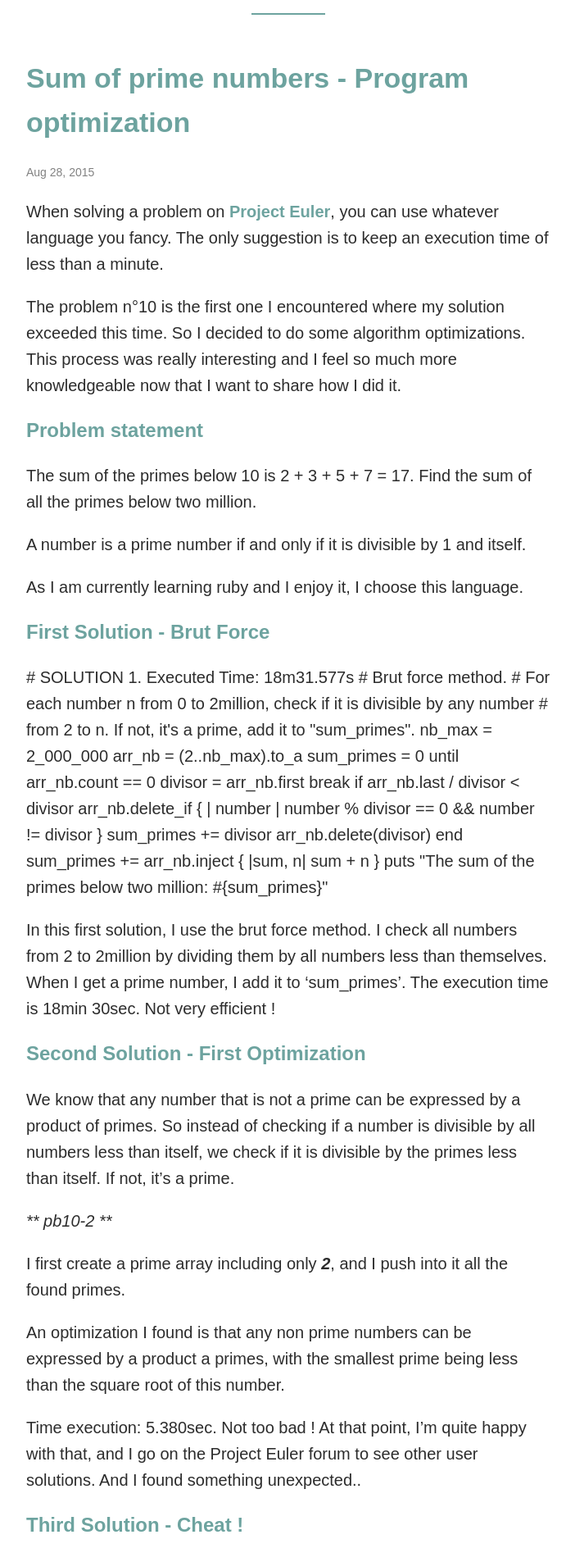
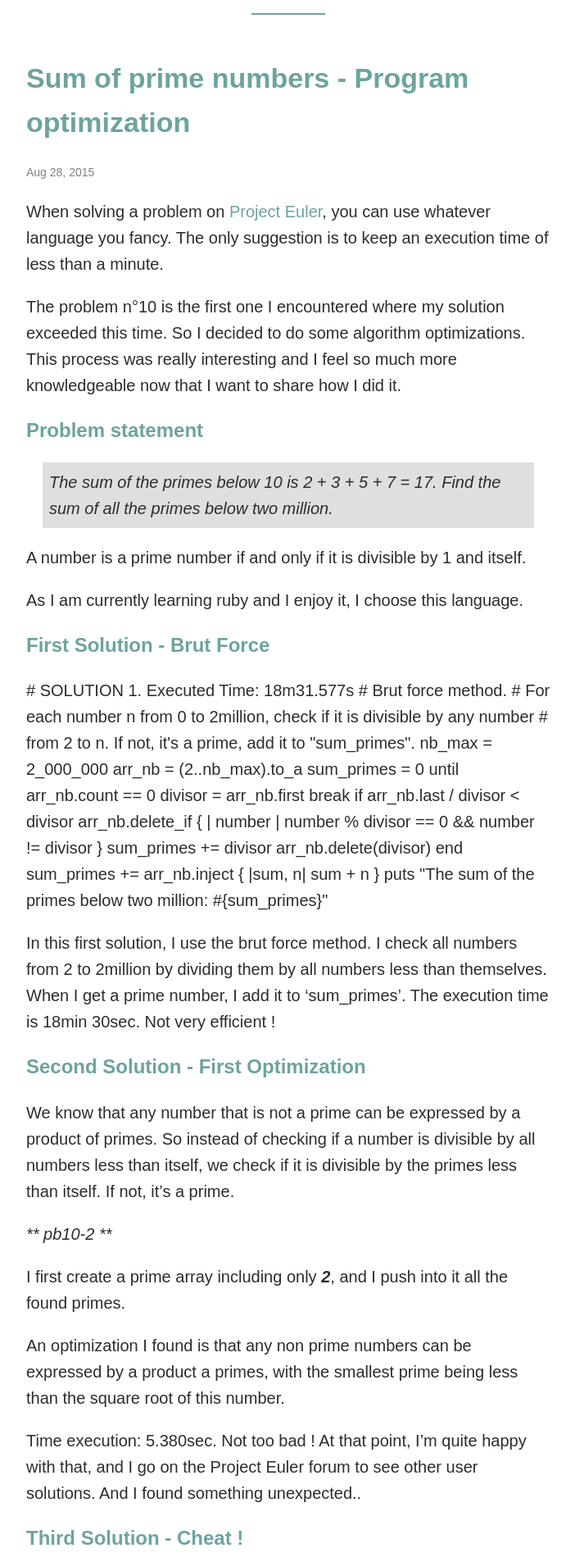
Before and after one commit to florianmainguy/florianmainguy.github.io, a Jekyll site: the page built from _posts/2015-08-28-sum-of-prime-numbers-program-optimization.markdown, in a window 1280 px wide. Shown: the part 303-2208 px from the top of the page at 82% size, without its empty margins (288-990 px from the left). Built offline with Jekyll 4.4.1, drawn with Linux system fonts in a browser that asks for light colours.

Commit message:
Post sum of primes

```diff
--- a/_sass/_base.scss
+++ b/_sass/_base.scss
@@ -25,7 +25,7 @@
   a:hover {
      COLOR: #2A6B6A}
 .post a {
-    font-weight: bold;
+
 }
 
 HR {
--- a/_sass/_layout.scss
+++ b/_sass/_layout.scss
@@ -92,7 +92,7 @@
 .post-content hr {
     margin: 40px auto;
 }
-blockquote {
+.blockquote {
     margin:1em 20px;
     background: #dfdfdf;
     padding: 8px 8px 8px 8px;
```
